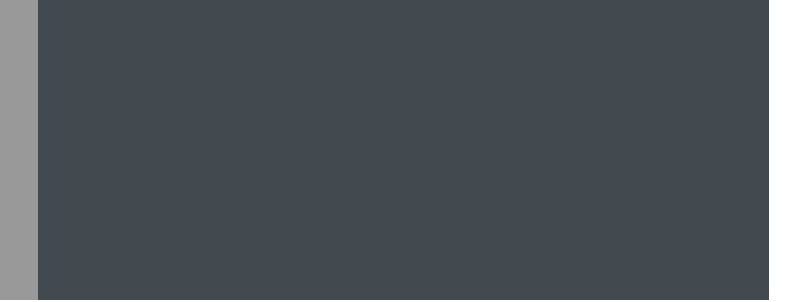
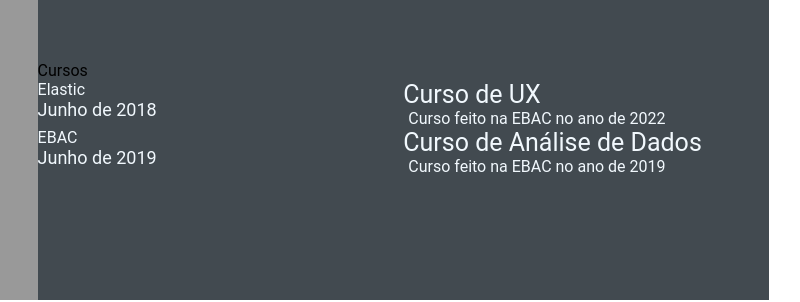
Before and after one commit to joaolucasre/joaolucasre.github.io, a plain HTML site: page index.html in a window 1280 px wide. Shown: the part 532-834 px from the top of the page, 383-1183 px from the left. Drawn offline with Linux system fonts and the light colour scheme.

Commit message:
adicionados cursos e certificados (#5)

```diff
--- a/index.html
+++ b/index.html
@@ -103,6 +103,31 @@
             </div>
         </div>
         </section>
+        <section class="awards gap">
+            <div class="right title">Cursos</div>
+            <div class="awards-contents">
+                <div class="awards-left"
+                    <p class="awards-company-name">Elastic</p>
+                    <p class="awards-time-period">Junho de 2018</p>
+                </div>
+                <div class="awards-right">
+                    <p class="awards-name">Curso de UX</p>
+                    <p class="awards-desc">
+                        Curso feito na EBAC no ano de 2022
+                    </p>
+                </div>
+                <div class="awards-left"
+                    <p class="awards-company-name">EBAC</p>
+                    <p class="awards-time-period">Junho de 2019</p>
+                </div>
+                <div class="awards-right">
+                    <p class="awards-name">Curso de Análise de Dados</p>
+                    <p class="awards-desc">
+                        Curso feito na EBAC no ano de 2019
+                    </p>
+                </div>
+            </div>
+        </section>
         </section>
     </main>
 </body>
```
